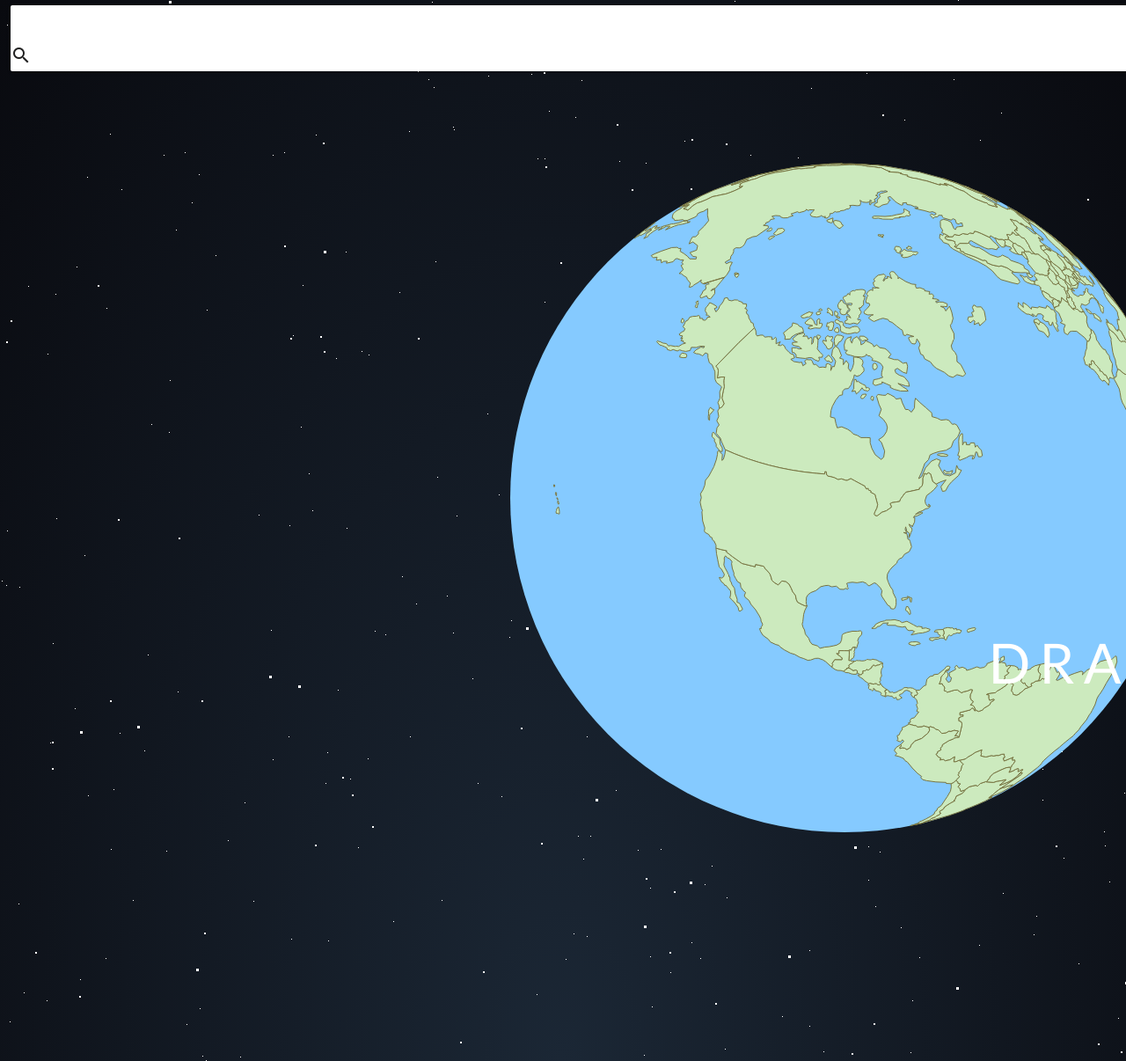
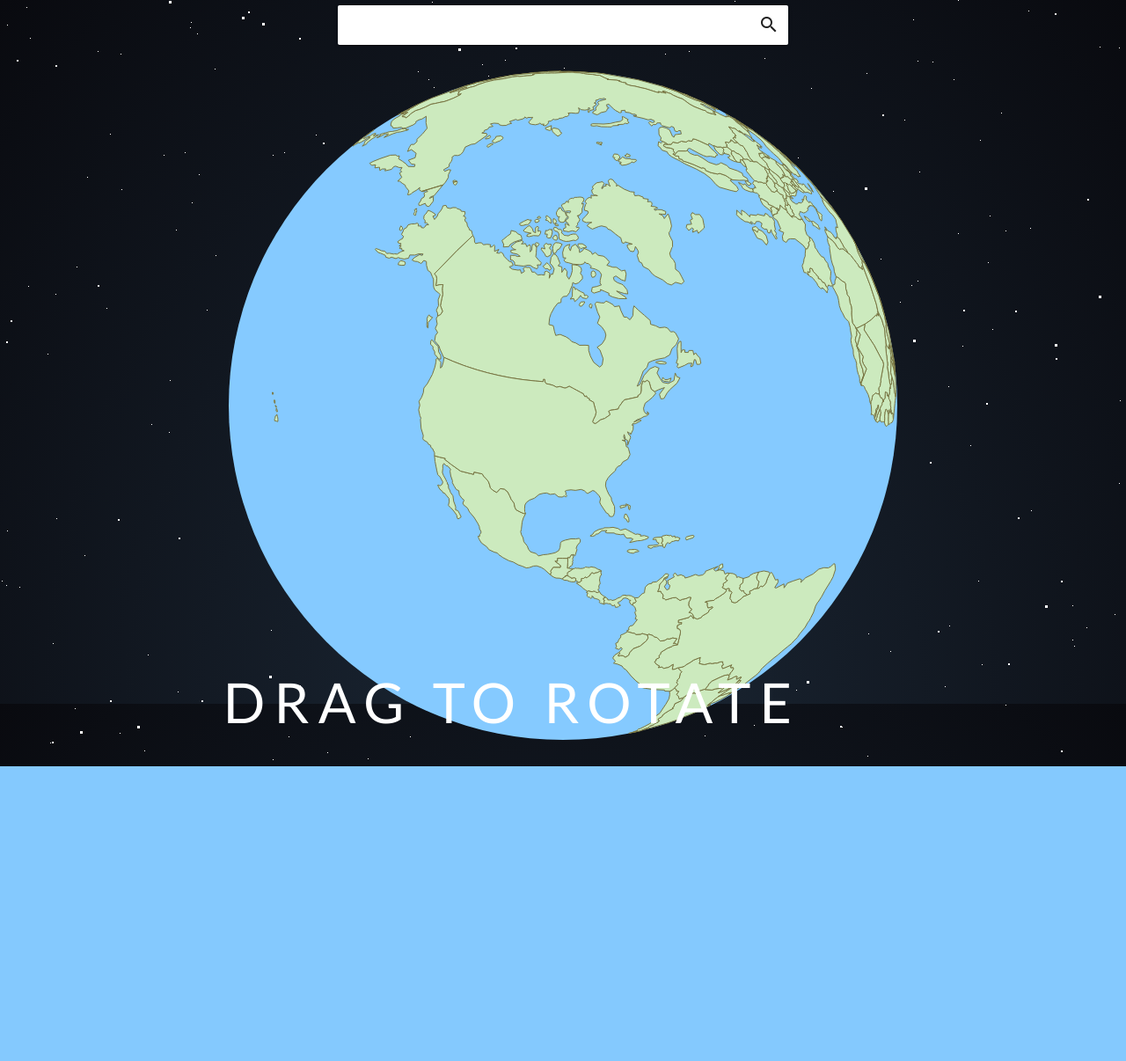
Before and after one commit to allenkinzalow/AU-Hackathon2018, a Flask app: page / in a window 1280 px wide. Shown: the whole page at 88% size. After the commit the page ends 871 px from the top, so only its background shows below. Run offline with Flask 2, Linux system fonts and the light colour scheme; some libraries are stand-ins or nearby versions.

Commit message:
flex container

```diff
--- a/dark_sky/app/templates/index.html
+++ b/dark_sky/app/templates/index.html
@@ -32,28 +32,29 @@
     <style type="text/css">
 
 html {
+  height: 100%;
   background: radial-gradient(ellipse at bottom, #1b2735 0%, #090a0f 100%);
   overflow: hidden;
 }
 
 #body {
     position: relative;
-    width: 1920px;
-    height: 1200px;
+    width: 820px;
+    height: 820px;
 }
 
 #waterContainer,
 #earthContainer {
-    width: 1920px;
-    height: 1200px;
+    width: 820px;
+    height: 820px;
     position: absolute;
     top: 0px;
     left: 0px;
 }
 
 svg {
-  width: 1920px;
-  height: 1200px;
+  width: 820px;
+  height: 820px;
   pointer-events: all;
 }
 
@@ -65,11 +66,7 @@ path {
   fill: #CCEABE;
   cursor: pointer;
   stroke: #797542;
-<<<<<<< HEAD
-  stroke-width: 0.1em;
-=======
   stroke-width: 1px;
->>>>>>> 30bda754ff115b5376d74019e65311279cc99e57
 }
 path:hover {
   fill: #acd09c;
@@ -77,6 +74,8 @@ path:hover {
 }
 
 .search-wrapper {
+    z-index: 5000;
+    width: 40%;
     margin: 0 12px;
     -webkit-transition: margin .25s ease;
     transition: margin .25s ease;
@@ -94,6 +93,20 @@ path:hover {
     padding: 0 45px 0 15px;
     border: 0;
 }
+.search-wrapper i.material-icons {
+    position: absolute;
+    top: 10px;
+    right: 10px;
+    cursor: pointer;
+}
+
+.landing-container {
+  display: flex;
+  flex-direction: column;
+  width: 100%;
+  height: 100%;
+  align-items: center;
+}
 
     </style>
   </head>
@@ -101,14 +114,16 @@ path:hover {
     <div id="stars"></div>
     <div id="stars2"></div>
     <div id="stars3"></div>
+    <div class="landing-container">
+        <div class="search-wrapper card">
+            <input id="search" autocomplete="off"><i class="material-icons">search</i>
+        </div>
         <div id="body">
-      <div class="search-wrapper card">
-          <input id="search"><i class="material-icons">search</i>
-      </div>
           <div id="waterContainer"></div>
           <div id="footer">
             <div id="hint">
               <h1>DRAG TO ROTATE</h1>
+            </div>
           </div>
         </div>
     </div>
@@ -120,16 +135,16 @@ var projection = d3.geo.azimuthal()
     .scale(380)
     .origin([-90,45]) // -71.03,42.37
     .mode("orthographic")
-    .translate([960, 560]);
+    .translate([410, 410]);
 
 var circle = d3.geo.greatCircle()
     .origin(projection.origin());
 
-var draw = SVG('waterContainer').size(1920, 1200);
+var draw = SVG('waterContainer').size(820, 820);
 
 draw.circle(760)
-    .attr("cx", 960)
-    .attr("cy", 560);
+    .attr("cx", 410)
+    .attr("cy", 410);
 
 // TODO fix d3.geo.azimuthal to be consistent with scale
 var scale = {
@@ -145,8 +160,8 @@ var path = d3.geo.path()
 
 var svg = d3.select("#body").append("svg:svg")
     .attr("id", "earthContainer")
-    .attr("width", 1280)
-    .attr("height", 800)
+    .attr("width", 820)
+    .attr("height", 820)
     .on("mousedown", mousedown);
 
 d3.json("static/json/world-countries.json", function(collection) {
```
Lines whose indentation alone changed are shown as unchanged.
